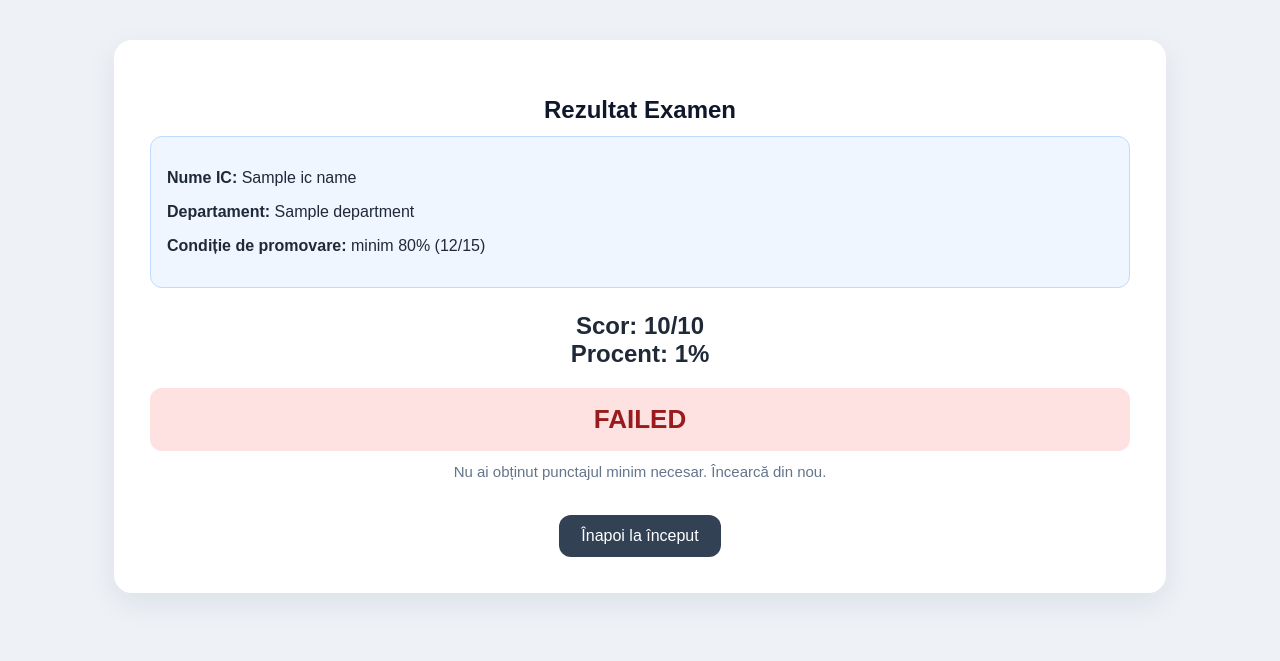
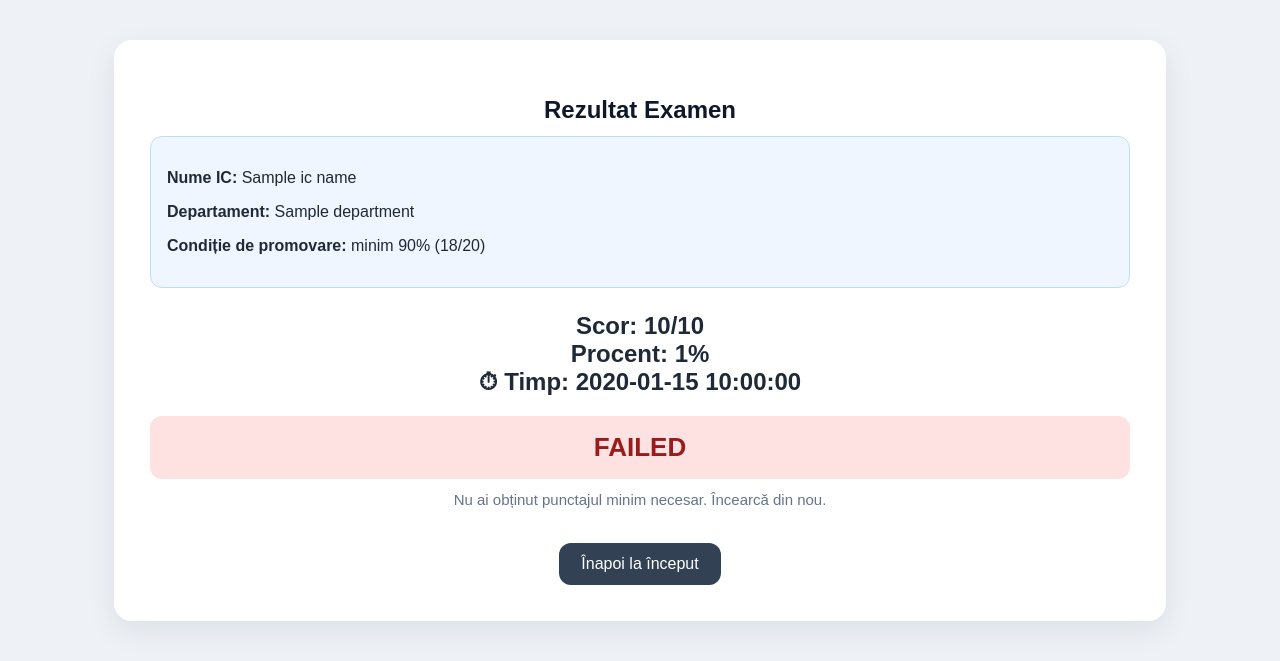
Before and after one commit to GrigoriyMD/examen-de-admitere-politie, a Flask app: template templates/result.html in a window 1280 px wide. Shown: the top 661 px of the page. Run offline with Flask 3, Linux system fonts and the light colour scheme; the template is opened without the code that fills it: most values are stand-ins (such as "Sample title", 1, 10 or a date in 2020); some libraries are stand-ins or nearby versions.

Commit message:
final version with timer

```diff
--- a/app.py
+++ b/app.py
@@ -13,7 +13,6 @@ app.secret_key = "police_exam_secret_key"
 
 ADMIN_USERNAME = os.getenv("ADMIN_USERNAME")
 ADMIN_PASSWORD = os.getenv("ADMIN_PASSWORD")
-
 DATABASE_URL = os.getenv("DATABASE_URL")
 
 
@@ -58,16 +57,17 @@ def exam():
     psych_questions = [q for q in questions if q["type"] == "psych"]
 
     selected_questions = (
-    random.sample(law_questions, 14) +
-    random.sample(logic_questions, 3) +
-    random.sample(psych_questions, 3)
-)
+        random.sample(law_questions, 14) +
+        random.sample(logic_questions, 3) +
+        random.sample(psych_questions, 3)
+    )
 
     random.shuffle(selected_questions)
 
     session['selected_questions'] = selected_questions
     session['ic_name'] = ic_name
     session['department'] = department
+    session['start_time'] = datetime.now().timestamp()
 
     return render_template(
         'exam.html',
@@ -95,6 +95,14 @@ def result():
     status = "PASSED" if percentage >= 90 else "FAILED"
     exam_date = datetime.now().strftime("%d-%m-%Y %H:%M:%S")
 
+    start_time = session.get('start_time')
+    end_time = datetime.now().timestamp()
+
+    time_spent = int(end_time - start_time) if start_time else 0
+    minutes = time_spent // 60
+    seconds = time_spent % 60
+    time_display = f"{minutes} min {seconds} sec"
+
     conn = get_db_connection()
     cursor = conn.cursor()
 
@@ -114,7 +122,8 @@ def result():
         score=score,
         total=total,
         percentage=round(percentage, 2),
-        status=status
+        status=status,
+        time_spent=time_display
     )
 
 
--- a/templates/result.html
+++ b/templates/result.html
@@ -12,12 +12,13 @@
         <div class="info-box">
             <p><b>Nume IC:</b> {{ ic_name }}</p>
             <p><b>Departament:</b> {{ department }}</p>
-            <p><b>Condiție de promovare:</b> minim 80% (12/15)</p>
+            <p><b>Condiție de promovare:</b> minim 90% (18/20)</p>
         </div>
 
         <div class="result-score">
             Scor: {{ score }}/{{ total }}<br>
-            Procent: {{ percentage }}%
+            Procent: {{ percentage }}%<br>
+            ⏱ Timp: {{ time_spent }}
         </div>
 
         {% if status == "PASSED" %}
```
